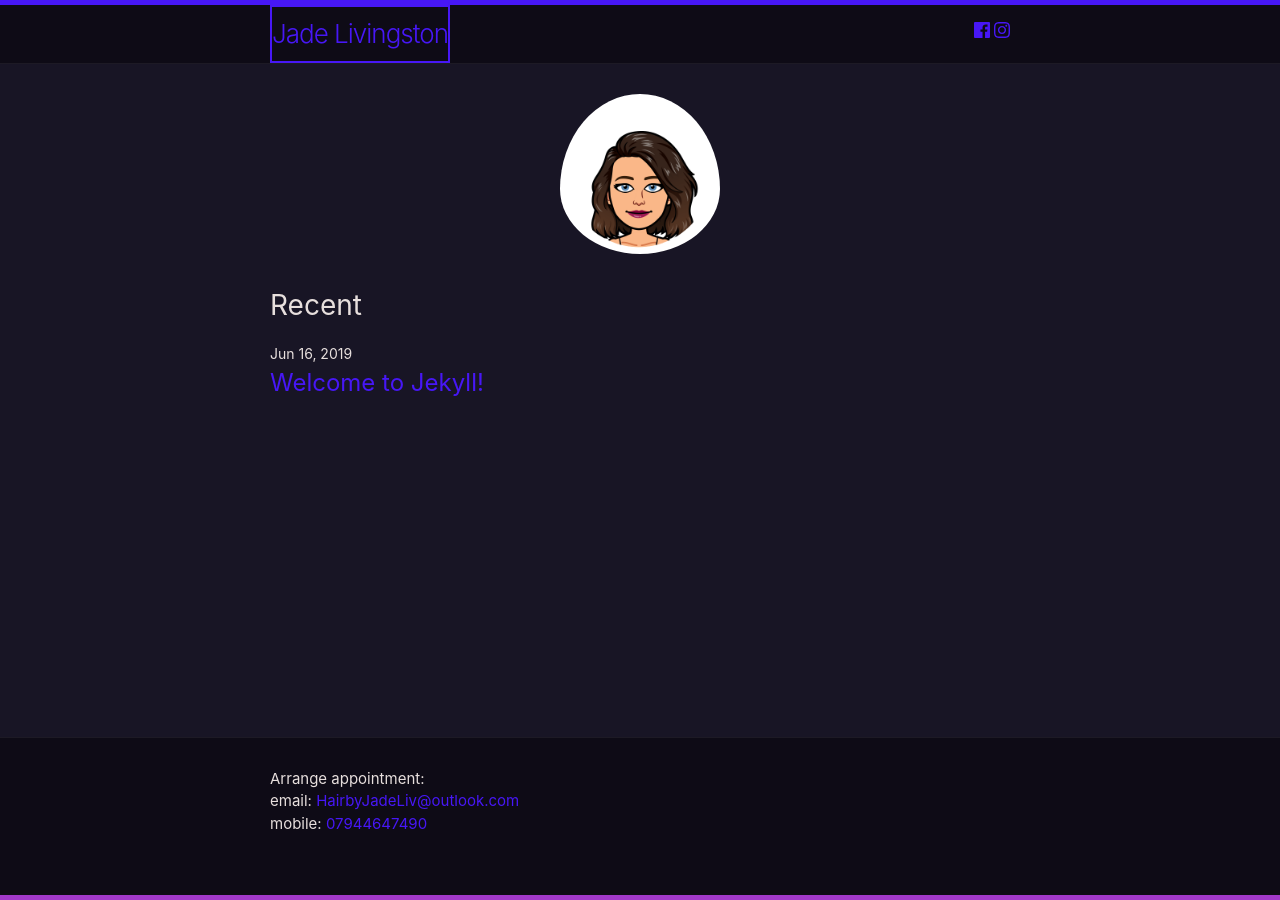
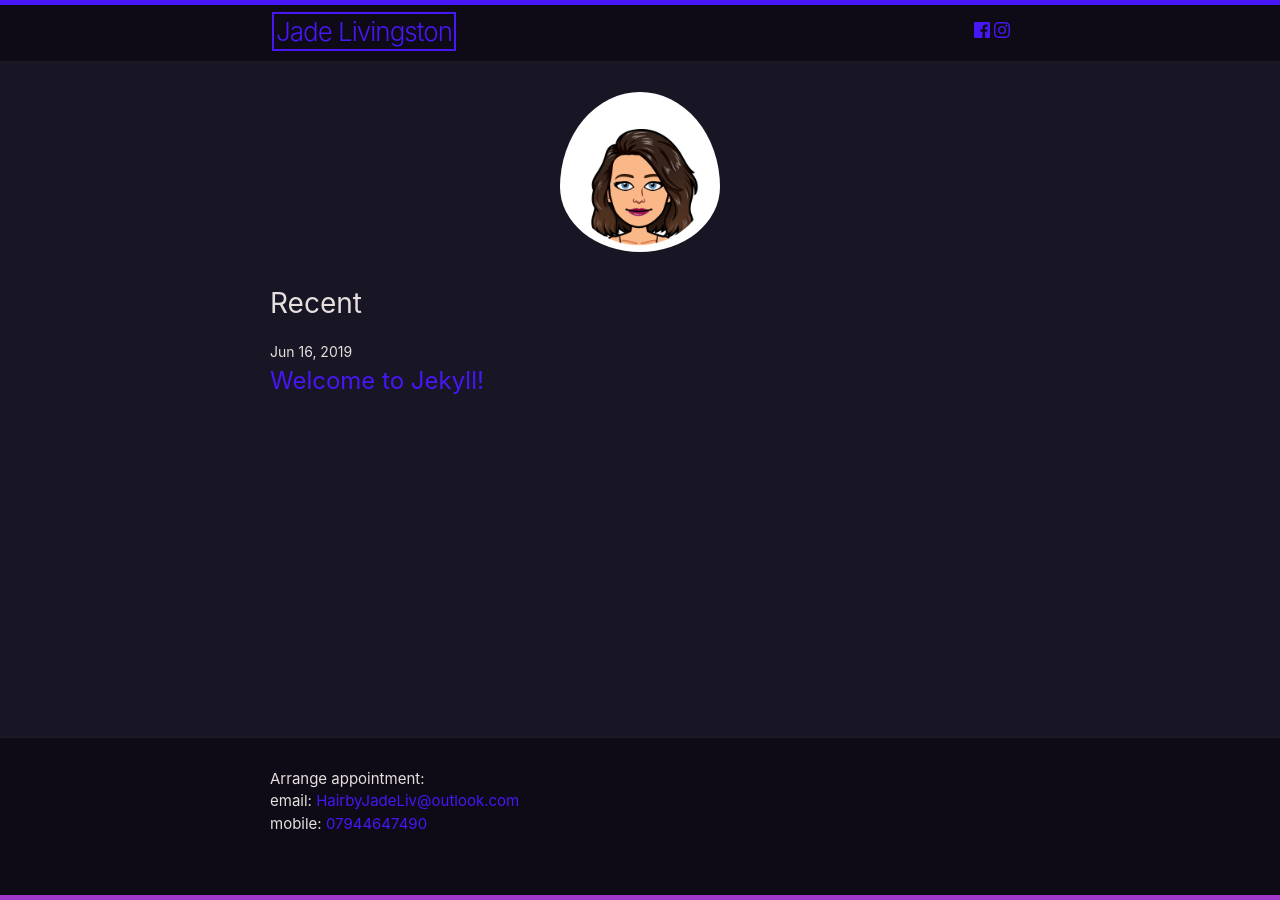
Before and after one commit to jadelivingston/jadelivingston.github.io, a Jekyll site: the page index.html, which Jekyll copies as it is, in a window 1280 px wide. Built offline with Jekyll 4.4.1, drawn with Linux system fonts in a browser that asks for light colours.

Commit message:
Update main.css

```diff
--- a/assets/main.css
+++ b/assets/main.css
@@ -79,7 +79,6 @@
 a {
   color: #4717F6;
   text-decoration: none; }
-  a:visited {
     color: #4717F6; }
   a:hover {
     color: #A239CA;
@@ -202,9 +201,10 @@
   font-weight: 300;
   line-height: 54px;
   letter-spacing: -1px;
-  margin-bottom: 0;
+  margin: 2px;
+  padding: 2px;
   border: 2px solid #4717F6;
-  float: left; }
+  float: middle; }
   .site-title, .site-title:visited {
     color: #4717F6; }
 
```
